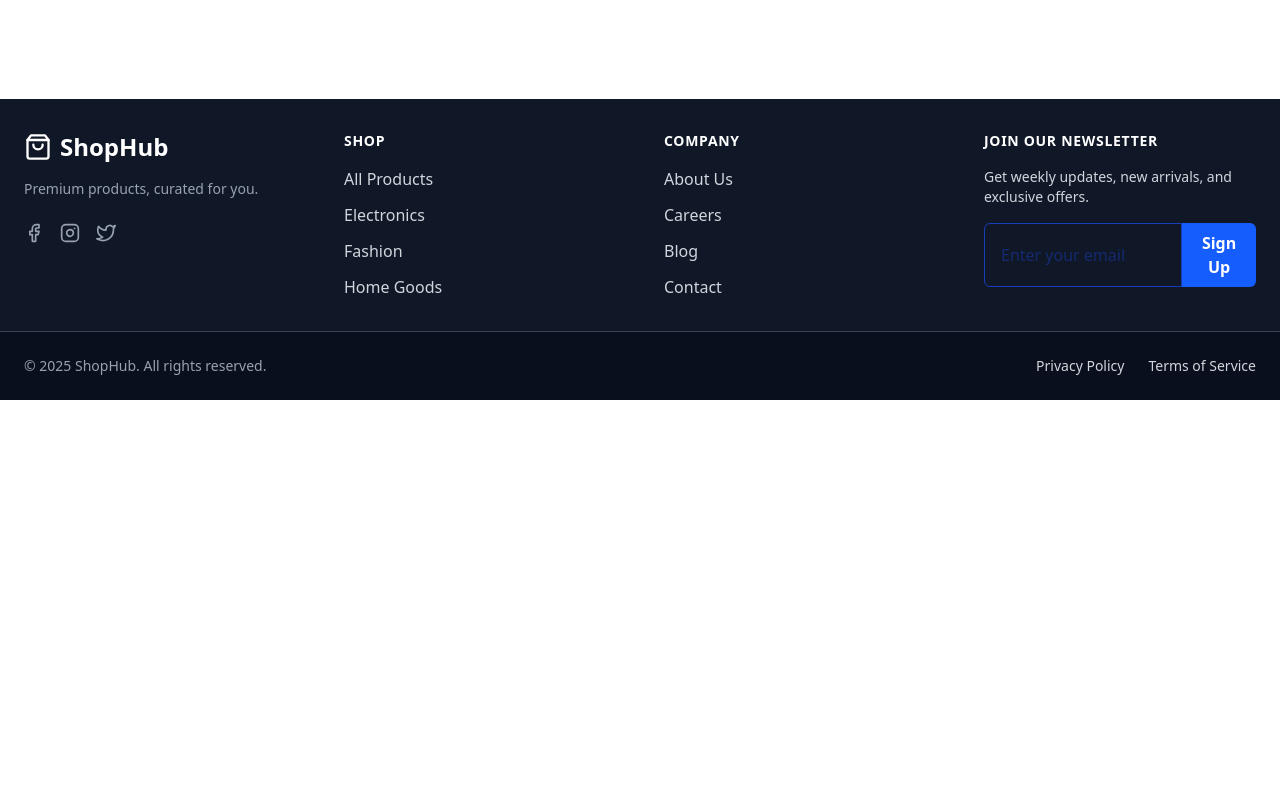
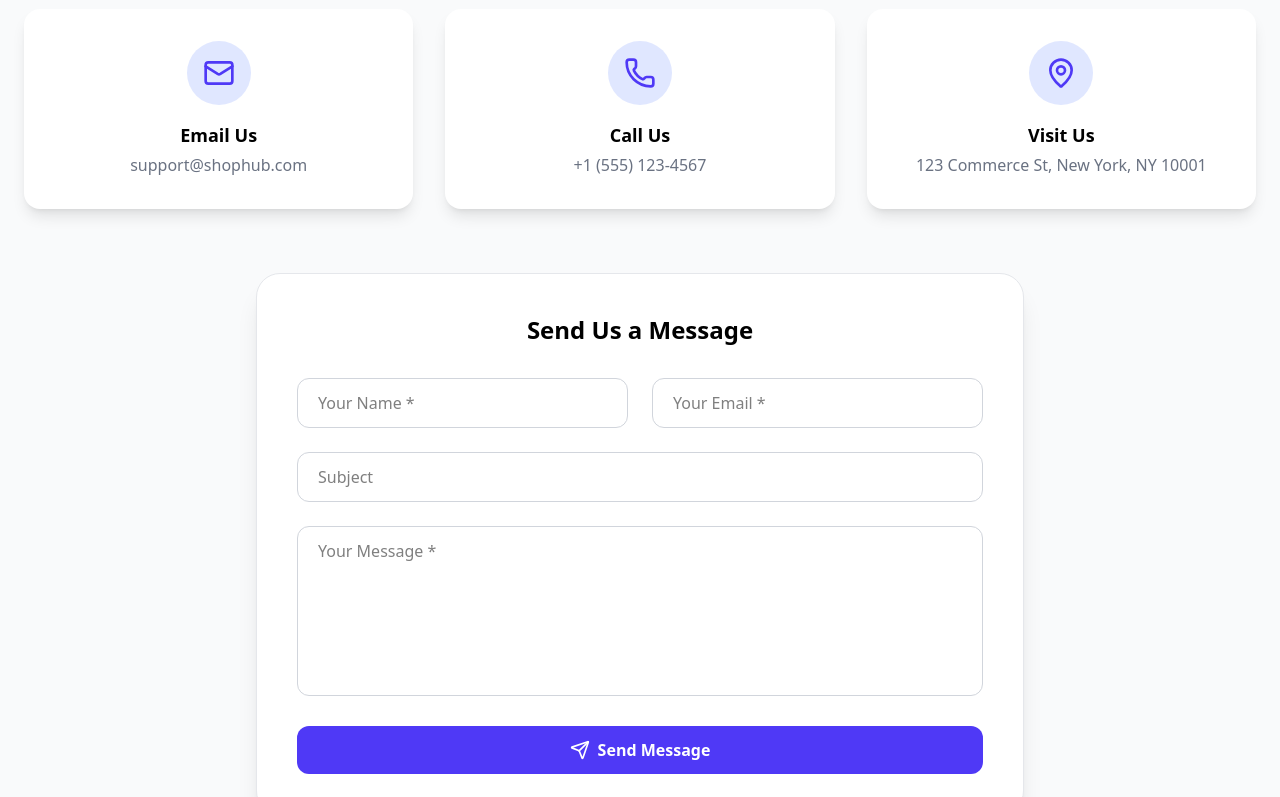
Before and after one commit to Asadulla56/shophub, a React (Vite) app: page /contact in a window 1280 px wide. Shown: the part 400-1197 px from the top of the page. Before the commit the page ends 800 px from the top, so only its background shows below. Built offline with nearby package versions, Linux system fonts and the light colour scheme.

Commit message:
added to the contact pages

```diff
--- a/src/pages/Contact.jsx
+++ b/src/pages/Contact.jsx
@@ -1,11 +1,137 @@
-import React from 'react';
+import { useState } from "react";
+import { Mail, Phone, MapPin, Send } from "lucide-react";
 
 const Contact = () => {
-    return (
-        <div>
+  const [formData, setFormData] = useState({
+    name: "",
+    email: "",
+    subject: "",
+    message: "",
+  });
 
+  const [showPopup, setShowPopup] = useState(false);
+
+  const handleChange = (e) => {
+    setFormData((prev) => ({
+      ...prev,
+      [e.target.name]: e.target.value,
+    }));
+  };
+
+  const handleSubmit = (e) => {
+    e.preventDefault();
+
+    if (!formData.name || !formData.email || !formData.message) {
+      alert("Please fill in all required fields");
+      return;
+    }
+
+    // Show success popup
+    setShowPopup(true);
+    setTimeout(() => setShowPopup(false), 3000);
+
+    // Reset form
+    setFormData({ name: "", email: "", subject: "", message: "" });
+  };
+
+  const contactInfo = [
+    { icon: Mail, title: "Email Us", content: "support@shophub.com", link: "mailto:support@shophub.com" },
+    { icon: Phone, title: "Call Us", content: "+1 (555) 123-4567", link: "tel:+15551234567" },
+    { icon: MapPin, title: "Visit Us", content: "123 Commerce St, New York, NY 10001", link: "#" },
+  ];
+
+  return (
+    <div className="min-h-screen flex flex-col relative">
+      <main className="flex-1">
+        {/* Header */}
+        <section className="bg-gradient-to-r from-indigo-500 to-indigo-400 text-white py-20 text-center">
+          <h1 className="text-4xl md:text-5xl font-bold mb-4">Get in Touch</h1>
+          <p className="text-lg md:text-xl max-w-2xl mx-auto">
+            Have a question? We'd love to hear from you. Send us a message and we'll respond as soon as possible.
+          </p>
+        </section>
+
+        {/* Contact Info */}
+        <section className="py-16 bg-gray-50">
+          <div className="container mx-auto px-6 grid md:grid-cols-3 gap-8 mb-16">
+            {contactInfo.map((item, index) => (
+              <a
+                key={index}
+                href={item.link}
+                className="flex flex-col items-center text-center p-8 rounded-2xl bg-white shadow-lg hover:shadow-2xl transition-transform transform hover:-translate-y-2"
+              >
+                <div className="flex items-center justify-center w-16 h-16 rounded-full bg-indigo-100 text-indigo-600 mb-4">
+                  <item.icon className="w-8 h-8" />
+                </div>
+                <h3 className="font-semibold text-lg mb-1">{item.title}</h3>
+                <p className="text-gray-500">{item.content}</p>
+              </a>
+            ))}
+          </div>
+
+          {/* Contact Form */}
+          <div className="max-w-3xl mx-auto">
+            <div className="bg-white p-10 rounded-3xl shadow-xl border border-gray-200">
+              <h2 className="text-2xl font-bold mb-8 text-center">Send Us a Message</h2>
+              <form onSubmit={handleSubmit} className="space-y-6">
+                <div className="grid md:grid-cols-2 gap-6">
+                  <input
+                    type="text"
+                    name="name"
+                    value={formData.name}
+                    onChange={handleChange}
+                    placeholder="Your Name *"
+                    className="w-full px-5 py-3 rounded-xl border border-gray-300 focus:ring-2 focus:ring-indigo-500 outline-none transition"
+                    required
+                  />
+                  <input
+                    type="email"
+                    name="email"
+                    value={formData.email}
+                    onChange={handleChange}
+                    placeholder="Your Email *"
+                    className="w-full px-5 py-3 rounded-xl border border-gray-300 focus:ring-2 focus:ring-indigo-500 outline-none transition"
+                    required
+                  />
+                </div>
+                <input
+                  type="text"
+                  name="subject"
+                  value={formData.subject}
+                  onChange={handleChange}
+                  placeholder="Subject"
+                  className="w-full px-5 py-3 rounded-xl border border-gray-300 focus:ring-2 focus:ring-indigo-500 outline-none transition"
+                />
+                <textarea
+                  name="message"
+                  value={formData.message}
+                  onChange={handleChange}
+                  placeholder="Your Message *"
+                  rows={6}
+                  className="w-full px-5 py-3 rounded-xl border border-gray-300 focus:ring-2 focus:ring-indigo-500 outline-none transition resize-none"
+                  required
+                />
+                <button
+                  type="submit"
+                  className="w-full bg-indigo-600 hover:bg-indigo-700 text-white py-3 rounded-xl font-semibold flex items-center justify-center gap-2 transition-all duration-300"
+                >
+                  <Send className="w-5 h-5" /> Send Message
+                </button>
+              </form>
+            </div>
+          </div>
+        </section>
+      </main>
+
+      {/* Success Popup */}
+      {showPopup && (
+        <div className="fixed bottom-6 right-6 bg-green-600 text-white px-6 py-4 rounded-xl shadow-lg flex items-center gap-3 animate-fade-in">
+          <Send className="w-5 h-5" />
+          <span>Message sent successfully!</span>
         </div>
-    );
+      )}
+    </div>
+  );
 };
 
 export default Contact;
```
